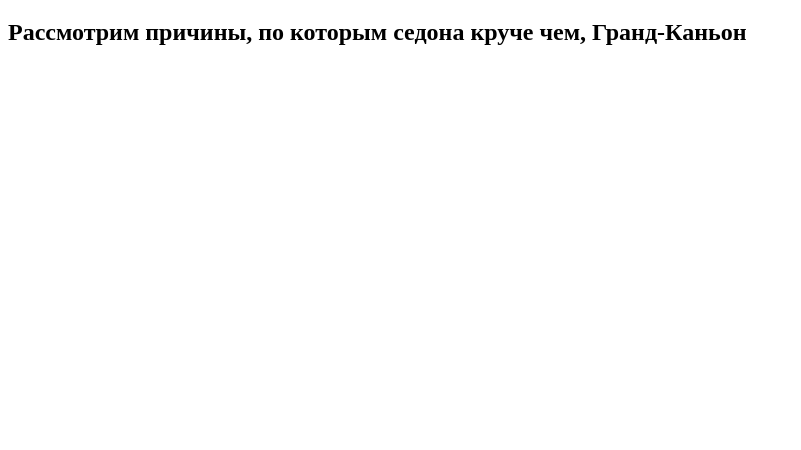
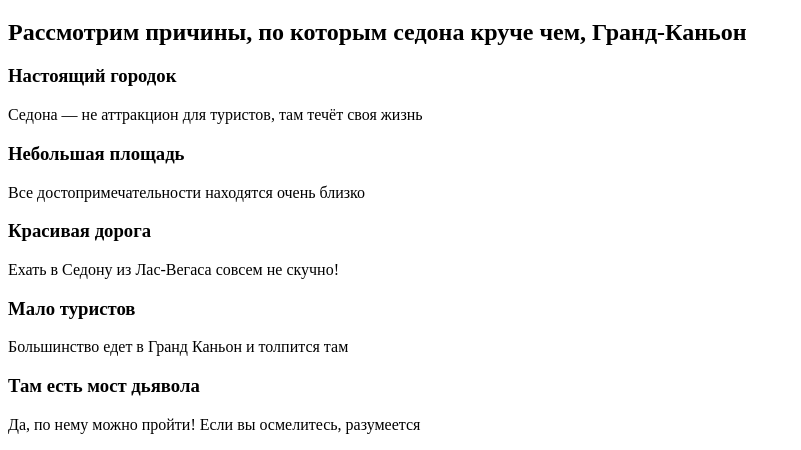
Before and after one commit to htmlacademy-htmlcss/1864249-sedona-36, a plain HTML site: page index.html in a window 1280 px wide. Shown: the part 532-982 px from the top of the page, without its empty margins (0-801 px from the left). Before the commit the page ends 800 px from the top, so only its background shows below. Drawn offline with Linux system fonts and the light colour scheme.

Commit message:
Update index.html

```diff
--- a/index.html
+++ b/index.html
@@ -48,9 +48,26 @@
         Седона - небольшой городок в аризоне,<br> заслуживающий большего
       </h1>
       <h2>Рассмотрим причины, по которым седона круче чем, Гранд-Каньон</h2>
-      <h3>
-
+      <h3 class="advantages-title">
+        Настоящий городок
       </h3>
+      <p class="advantages-description">Седона — не аттракцион для туристов, там течёт своя жизнь</p>
+      <h3 class="advantages-title">
+        Небольшая площадь
+      </h3>
+      <p class="advantages-description">Все достопримечательности находятся очень близко</p>
+      <h3 class="advantages-title">
+        Красивая дорога
+      </h3>
+      <p class="advantages-description">Ехать в Седону из Лас-Вегаса совсем не скучно!</p>
+      <h3 class="advantages-title">
+        Мало туристов
+      </h3>
+      <p class="advantages-description">Большинство едет в Гранд Каньон и толпится там</p>
+      <h3 class="advantages-title">
+        Там есть мост дьявола
+      </h3>
+      <p class="advantages-description">Да, по нему можно пройти! Если вы осмелитесь, разумеется</p>
     </main>
   </body>
 </html>
```
